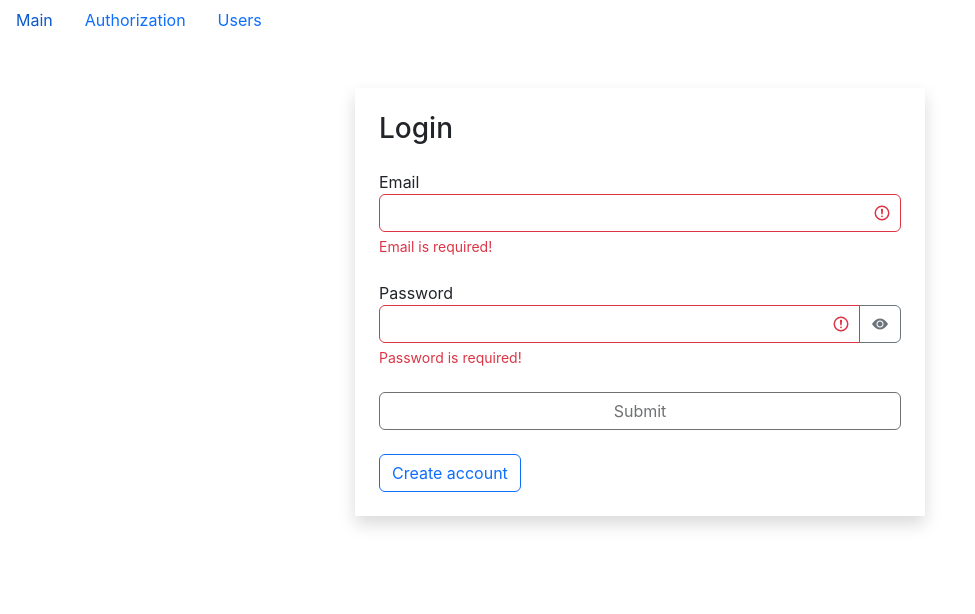
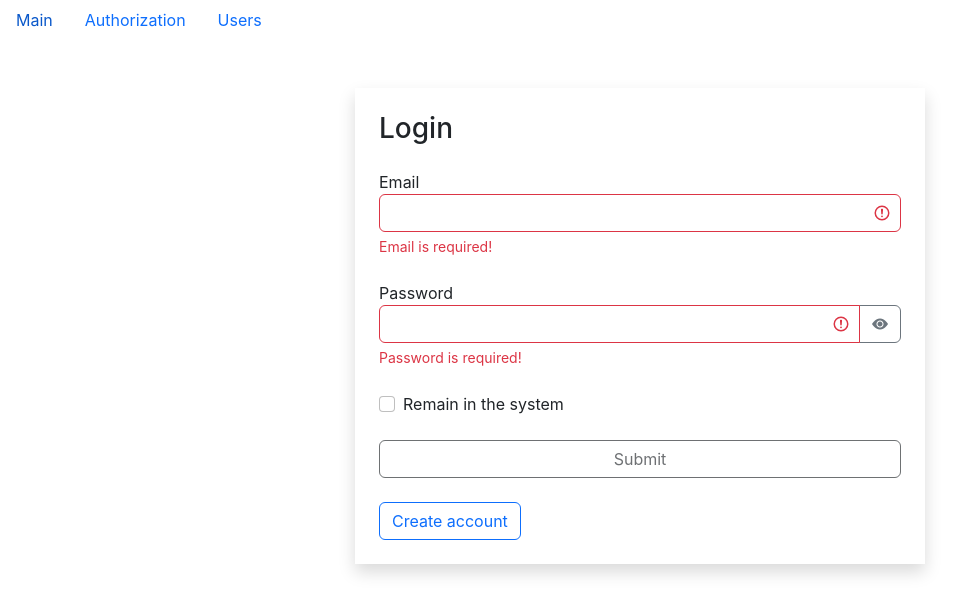
Before and after one commit to OGTutor/quick-meet, a React (Create React App) app: page /authorization/1 in a window 1280 px wide. Shown: the top 614 px of the page, without its empty margins (0-975 px from the left). Built offline with nearby package versions, Linux system fonts and the light colour scheme.

Commit message:
Added checkboxes for registration and login forms

```diff
--- /dev/null
+++ b/src/app/components/common/form/checkBoxField.jsx
@@ -0,0 +1,40 @@
+import React from "react";
+import PropTypes from "prop-types";
+
+const CheckBoxField = ({ name, value, onChange, children, error }) => {
+    const handleChange = () => {
+        onChange({ name, value: !value });
+    };
+    const getInputClasses = () => {
+        return "form-check-input" + (error ? " is-invalid" : "");
+    };
+    return (
+        <div className="form-check mb-4">
+            <input
+                className={getInputClasses()}
+                type="checkbox"
+                value=""
+                id={name}
+                onChange={handleChange}
+                checked={value}
+            />
+            <label className="form-check-label" htmlFor={name}>
+                {children}
+            </label>
+            {error && <div className="invalid-feedback">{error}</div>}
+        </div>
+    );
+};
+
+CheckBoxField.propTypes = {
+    name: PropTypes.string,
+    value: PropTypes.bool,
+    onChange: PropTypes.func,
+    children: PropTypes.oneOfType([
+        PropTypes.arrayOf(PropTypes.node),
+        PropTypes.node
+    ]),
+    error: PropTypes.string
+};
+
+export default CheckBoxField;
--- a/src/app/components/ui/loginForm.jsx
+++ b/src/app/components/ui/loginForm.jsx
@@ -1,14 +1,20 @@
 import React, { useEffect, useState } from "react";
 import { useNavigate } from "react-router-dom";
+
 import TextField from "../common/form/textField";
+import CheckBoxField from "../common/form/checkBoxField";
 import { validator } from "../../utils/validator";
 
 const LoginForm = () => {
     const navigate = useNavigate();
-    const [data, setData] = useState({ email: "", password: "" });
+    const [data, setData] = useState({
+        email: "",
+        password: "",
+        stayOn: false
+    });
     const [errors, setErrors] = useState({});
 
-    const handleChange = ({ target }) => {
+    const handleChange = (target) => {
         setData((prevState) => ({
             ...prevState,
             [target.name]: target.value
@@ -81,6 +87,13 @@
                                 onChange={handleChange}
                                 error={errors.password}
                             />
+                            <CheckBoxField
+                                value={data.stayOn}
+                                onChange={handleChange}
+                                name="stayOn"
+                            >
+                                Remain in the system
+                            </CheckBoxField>
                             <button
                                 type="submit"
                                 disabled={!isValid}
--- a/src/app/components/ui/registerForm.jsx
+++ b/src/app/components/ui/registerForm.jsx
@@ -6,6 +6,7 @@
 import SelectField from "../common/form/selectField";
 import RadioField from "../common/form/radioField";
 import MultiSelectField from "../common/form/multiSelectField";
+import CheckBoxField from "../common/form/checkBoxField";
 import api from "../../api";
 
 const RegisterForm = () => {
@@ -17,7 +18,8 @@
         password: "",
         profession: "",
         sex: "male",
-        qualities: []
+        qualities: [],
+        license: false
     });
     const [errors, setErrors] = useState({});
 
@@ -26,14 +28,11 @@
         api.qualities.fetchAll().then((data) => setQualities(data));
     }, []);
 
-    // console.log(data);
-
     const handleBackToLogin = () => {
         navigate("/authorization/login");
     };
 
     const handleChange = (target) => {
-        console.log(target);
         setData((prevState) => ({
             ...prevState,
             [target.name]: target.value
@@ -59,7 +58,12 @@
                 value: 8
             }
         },
-        profession: { isRequired: { message: "Profession is required!" } }
+        profession: { isRequired: { message: "Profession is required!" } },
+        license: {
+            isRequired: {
+                message: "You need to confirm the license agreement!"
+            }
+        }
     };
 
     useEffect(() => {
@@ -128,6 +132,14 @@
                                 name="qualities"
                                 label="Choose your qualities"
                             />
+                            <CheckBoxField
+                                value={data.license}
+                                onChange={handleChange}
+                                name="license"
+                                error={errors.license}
+                            >
+                                I agree to the <a>license agreement</a>
+                            </CheckBoxField>
                             <button
                                 type="submit"
                                 disabled={!isValid}
--- a/src/app/utils/validator.js
+++ b/src/app/utils/validator.js
@@ -5,9 +5,14 @@
         let statusValidate;
 
         switch (validateMethod) {
-            case "isRequired":
-                statusValidate = data.trim() === "";
+            case "isRequired": {
+                if (typeof data === "boolean") {
+                    statusValidate = !data;
+                } else {
+                    statusValidate = data.trim() === "";
+                }
                 break;
+            }
             case "isEmail": {
                 const emailRegExp = /^\S+@\S+\.\S+$/g;
                 statusValidate = !emailRegExp.test(data);
```
